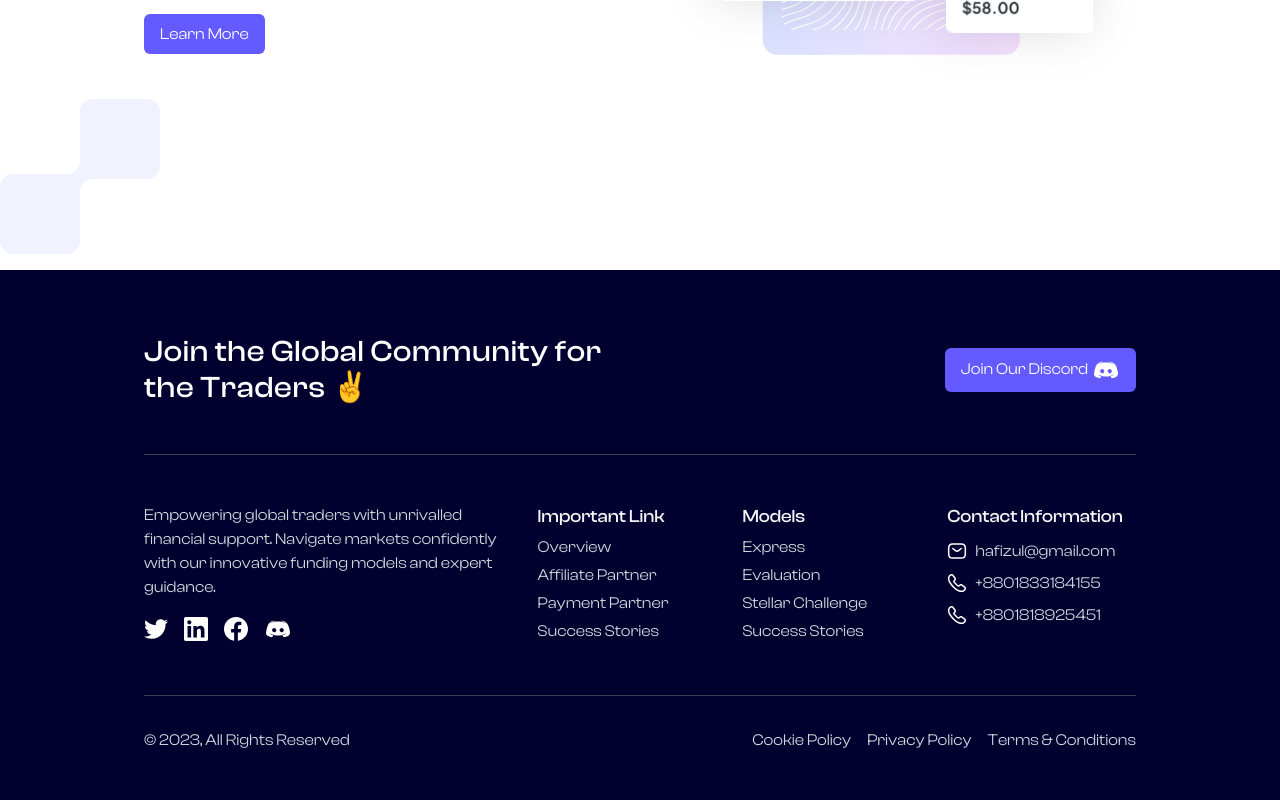
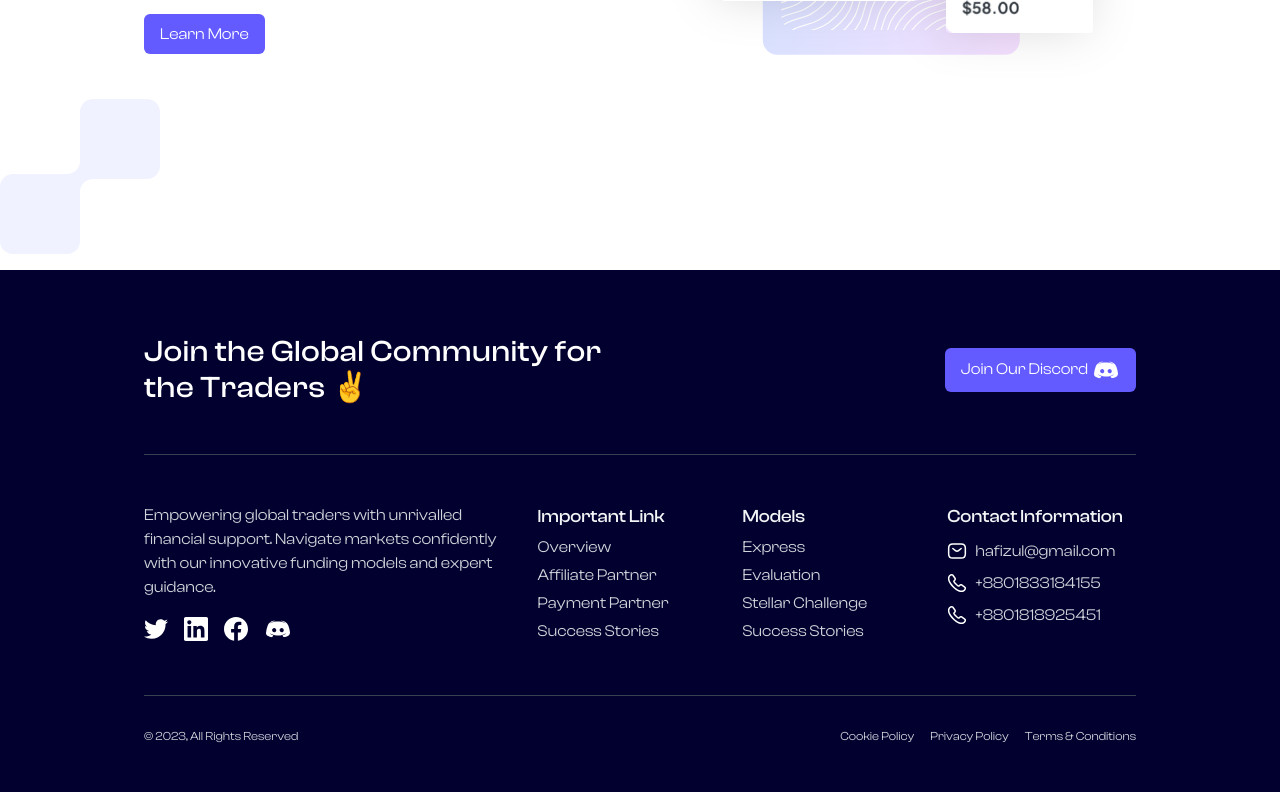
Before and after one commit to HafizulHaque/Landing-Page-Next.js, a Next.js app: page / in a window 1280 px wide. Shown: the part 1860-2660 px from the top of the page. Built offline with nearby package versions, Linux system fonts and the light colour scheme.

Commit message:
footer edited

```diff
--- a/src/components/Footer/Footer.tsx
+++ b/src/components/Footer/Footer.tsx
@@ -57,7 +57,7 @@ const Footer = () => {
             </ul>
           </div>
         </div>
-        <div className="lg:flex lg:justify-between lg:items-center py-8 lg:gap-x-4 text-gray-300">
+        <div className="lg:flex lg:justify-between lg:items-center py-8 lg:gap-x-4 text-gray-300 text-xs">
           <p>&copy; 2023, All Rights Reserved</p>
           <div className="flex items-center space-x-4 font-sm lg:font-normal my-4 lg:my-0">
             <a href="#">Cookie Policy</a>
```
